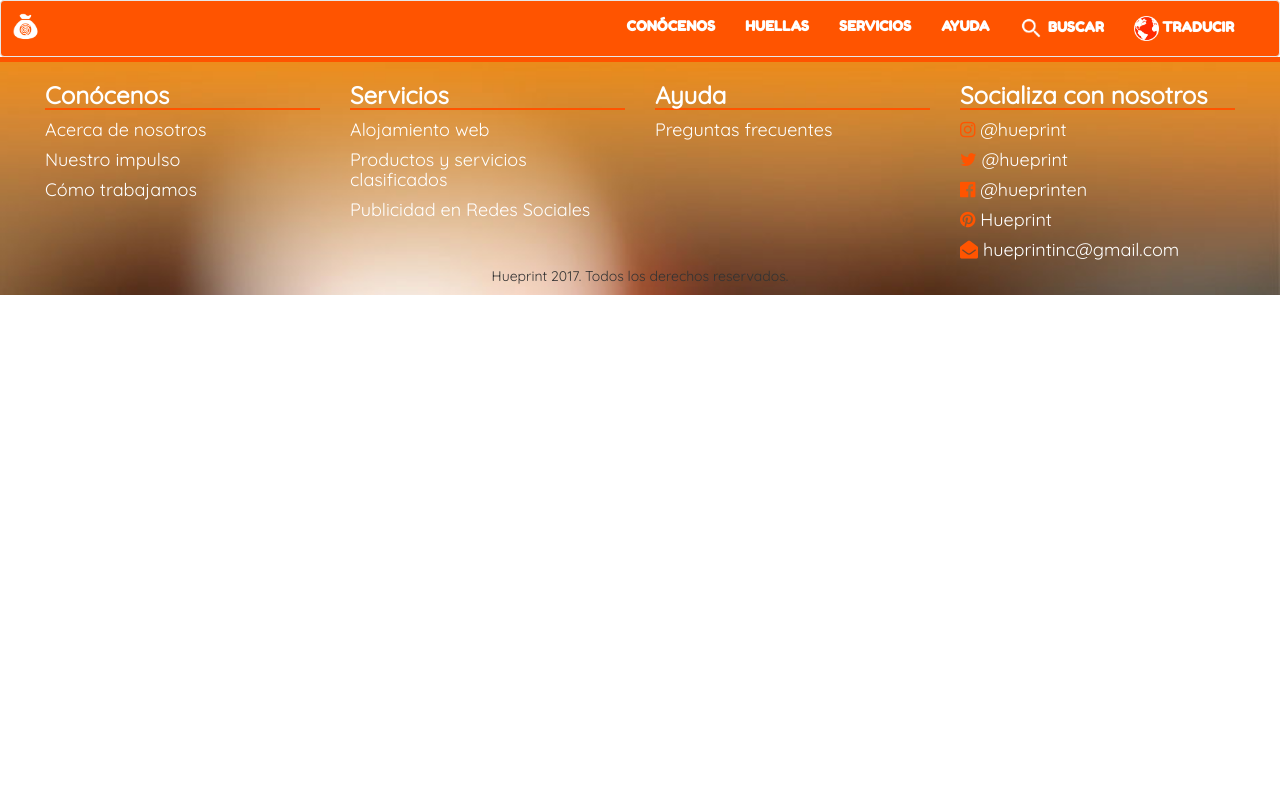
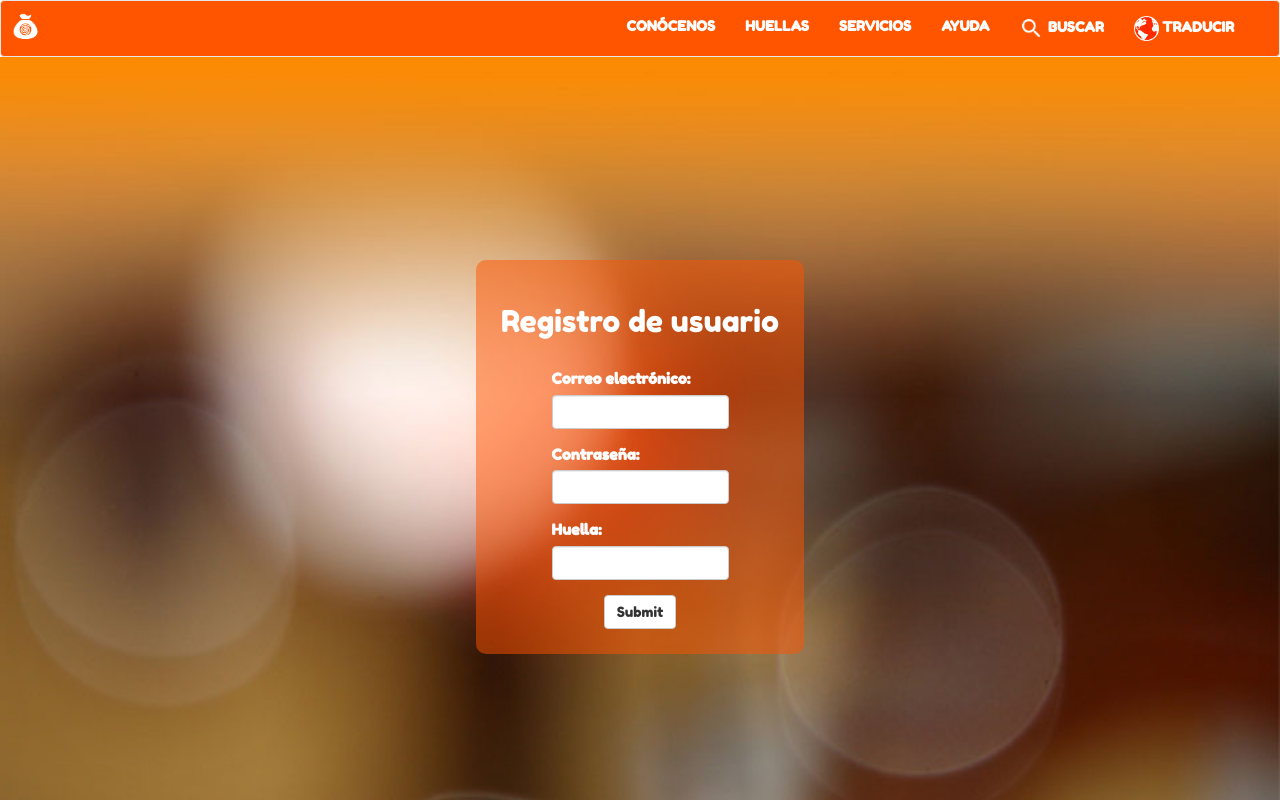
Before and after one commit to jfuenmayor96/hueprint, a React (Create React App) app: page /hueprint/registro in a window 1280 px wide. Shown: the top 800 px of the page. Built offline with nearby package versions, Linux system fonts and the light colour scheme; a web font is replaced by a local one.

Commit message:
se agrega la seccion de registro

```diff
--- a/src/App.js
+++ b/src/App.js
@@ -6,6 +6,7 @@ import Main from "./containers/Main/Main";
 import Navbar  from "./containers/Navbar/Navbar";
 import Servicios from "./containers/Servicios/Servicios";
 import Login from "./containers/Login/Login";
+import Registro from "./containers/Registro/Registro";
 import {Route, Switch} from 'react-router-dom';
 import './App.css';
 
@@ -21,6 +22,7 @@ class App extends Component {
           <Route path="/hueprint/huellas" component={Huellas}/>
           <Route path="/hueprint/servicios" component={Servicios}/>
           <Route path="/hueprint/login" component={Login}/>
+          <Route path="/hueprint/registro" component={Registro}/>
         </Switch>
         <Footer/>
       </div>
--- /dev/null
+++ b/src/containers/Registro/Registro.css
@@ -0,0 +1,30 @@
+.burbujas {
+    background-image: url('../../assets/Main/wallpaper.jpg');
+    background-position: center;
+    background-repeat: no-repeat;
+    background-size: cover;
+    background-attachment: fixed;
+    z-index: -99999;
+}
+
+.loginForm {
+  height: auto;
+  width: auto;
+  background-color: blue;
+  display: flex;
+  flex-flow: column nowrap;
+  justify-content: center;
+  align-items: center;
+  color: white;
+  background-color: rgba(255, 84, 0, 0.5);
+  border-radius: 10px;
+  padding: 25px 25px;
+}
+
+label {
+  font-size: 15px;
+}
+
+h2 {
+  color: white;
+}
--- /dev/null
+++ b/src/containers/Registro/Registro.js
@@ -0,0 +1,64 @@
+import React, { PropTypes } from 'react';
+import "./Registro.css";
+
+class Registro extends React.Component {
+  constructor(props){
+   super(props);
+   this.handleSubmit = this.handleSubmit.bind(this);
+  }
+
+  handleSubmit(event){
+   event.preventDefault();
+   fetch('/api/registro', {
+   method: 'post',
+   headers: {'Content-Type':'application/json'},
+   body: JSON.stringify({
+     "email": document.getElementById("email").value,
+     "password": document.getElementById("pwd").value,
+     "huella": document.getElementById("huella").value
+   })
+   })
+     .then(response => response.json())
+     .then(res => {
+       console.log(res);
+       switch(res.constraint) {
+         case "usuario_pkey":
+          alert("El usuario ingresado ya existe");
+          break;
+         default:
+          alert("Usuario creado exitosamente")
+          break;
+       }
+     })
+     .catch(err => console.log(err));
+  };
+
+  render () {
+    return(
+      <div>
+        <div className="row burbujas" style={{height: "100vh", display: "flex", flexFlow: "row wrap", justifyContent: "center", alignItems: "center"}}>
+          <div className="loginForm">
+            <h2>Registro de usuario</h2><br/>
+              <form>
+                <div className="form-group">
+                  <label htmlFor="email">Correo electrónico:</label>
+                  <input type="email" className="form-control" id="email"/>
+                </div>
+                <div className="form-group">
+                  <label htmlFor="pwd">Contraseña:</label>
+                  <input type="password" className="form-control" id="pwd"/>
+                </div>
+                <div className="form-group">
+                  <label htmlFor="huella">Huella:</label>
+                  <input type="huella" className="form-control" id="huella"/>
+                </div>
+                <center><button type="submit" onClick={this.handleSubmit} className="btn btn-default">Submit</button></center>
+              </form>
+          </div>
+        </div>
+      </div>
+    );
+  }
+}
+
+export default Registro;
```
